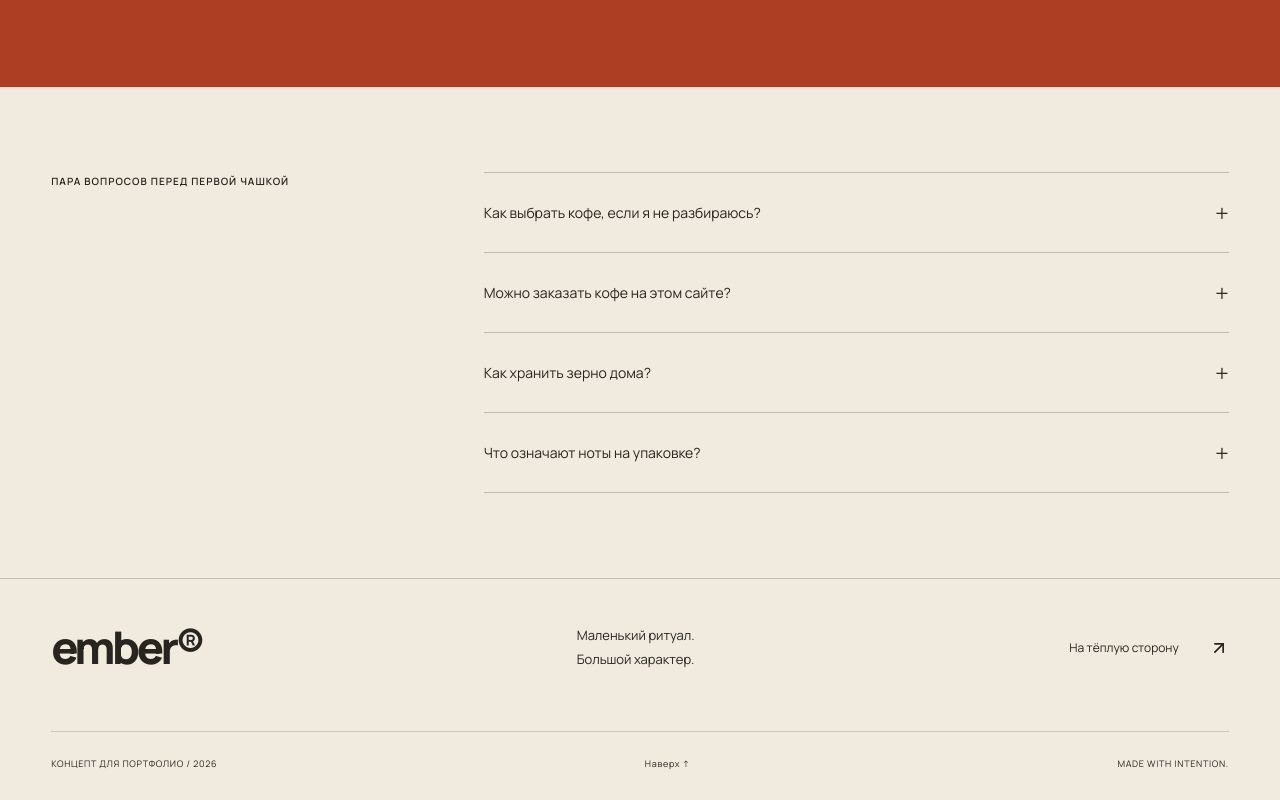
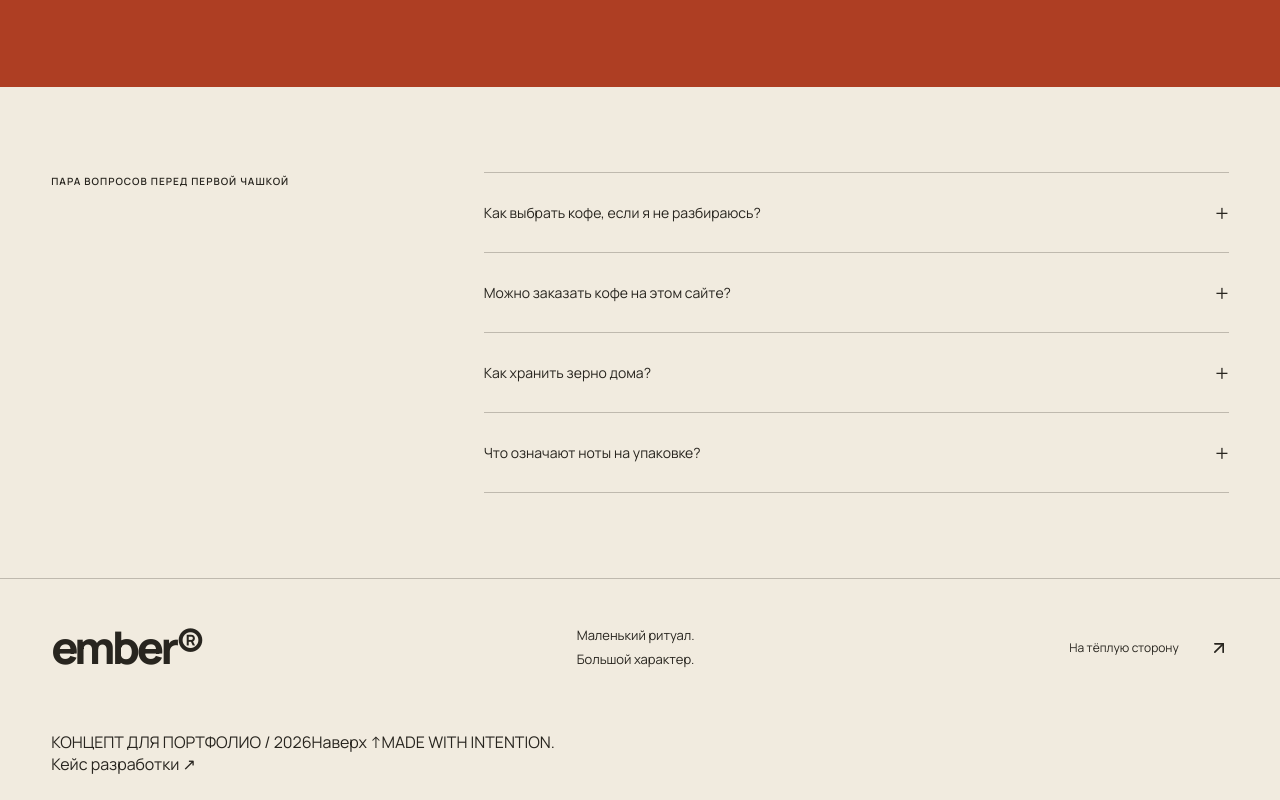
Before and after one commit to AdilSatuv/ember-coffee-landing, a Next.js app: page / in a window 1280 px wide. Shown: the part 5731-6531 px from the top of the page. Built offline with nearby package versions, Linux system fonts and the light colour scheme.

Commit message:
feat: link the public engineering case [skip ci]

```diff
--- a/components/Landing.jsx
+++ b/components/Landing.jsx
@@ -14,5 +14,5 @@ export default function Landing(){return <>
   <section className={s.roastery} id="roastery"><div className={s.roasteryImage}><img src="/images/roastery.webp" alt="Зёрна кофе в металлическом барабане обжарочной машины" width="1400" height="1000" loading="lazy"/><span>ТЕПЛО, КОТОРОЕ МЕНЯЕТ ВСЁ.</span></div><div className={s.roasteryCopy}><span className={s.eyebrow}>02 / В ОСНОВЕ — ВНИМАНИЕ</span><h2>Раскрыть вкус.<br /><em>Сохранить характер.</em></h2><p>В концепции EMBER обжарка — это поиск собственного голоса каждого зерна. Без универсальных обещаний и одной степени обжарки на всё.</p><div><Flame size={22}/><h3>Обжарка под задачу</h3><p>Фильтр и эспрессо требуют разного подхода. Начинаем с того, как ты готовишь кофе.</p></div><div><Coffee size={22}/><h3>Чашка важнее терминов</h3><p>Вкусовые ноты помогают ориентироваться. А лучший лот — тот, который нравится тебе.</p></div><small>EMBER — вымышленный бренд для портфолио. Лоты, упаковка и цены демонстрационные.</small></div></section>
   <BrewGuide/><section className={s.ritual} aria-labelledby="ritual-title"><img src="/images/ritual.webp" alt="Белая чашка кофе и свет на поверхности стола" width="1100" height="800" loading="lazy"/><div><span className={s.eyebrow}>НЕСКОЛЬКО МИНУТ ДЛЯ СЕБЯ</span><h2 id="ritual-title">Не ещё одна чашка.<br/><em>Твоя маленькая пауза.</em></h2><p>Пока вода нагревается — выбери чашку. Пока кофе раскрывается — убери экран. Попробуй напиток чуть остывшим и найди в нём то, что нравится именно тебе.</p><a href="#brew">Вернуться к рецептам ↗</a></div></section><CoffeeClub/>
   <section className={s.faq} id="questions"><span className={s.eyebrow}>ПАРА ВОПРОСОВ ПЕРЕД ПЕРВОЙ ЧАШКОЙ</span><div>{[["Как выбрать кофе, если я не разбираюсь?","Начни с любимых вкусов. Шоколад и орехи — «Тёплый берег», фрукты и цветы — «Солнечная сторона», мягкий баланс — «Длинный разговор»."],["Можно заказать кофе на этом сайте?","Это портфолио-концепт. Можно изучить каталог и подобрать вкус, но покупки и доставки здесь нет."],["Как хранить зерно дома?","В плотно закрытой упаковке, вдали от света, тепла и влаги. Молоть лучше непосредственно перед приготовлением."],["Что означают ноты на упаковке?","Это ассоциации с ароматом и вкусом кофе, а не добавленные ингредиенты. Восприятие зависит от приготовления и индивидуального вкуса."]].map(([q,a])=><details key={q}><summary>{q}<span>+</span></summary><p>{a}</p></details>)}</div></section>
-  </main><footer className={s.footer}><div><a href="#" className={s.logo}>ember®</a><p>Маленький ритуал.<br/>Большой характер.</p><a href="#coffee">На тёплую сторону <ArrowUpRight size={20}/></a></div><div><span>КОНЦЕПТ ДЛЯ ПОРТФОЛИО / 2026</span><a href="#main">Наверх ↑</a><span>MADE WITH INTENTION.</span></div></footer>
+  </main><footer className={s.footer}><div><a href="#" className={s.logo}>ember®</a><p>Маленький ритуал.<br/>Большой характер.</p><a href="#coffee">На тёплую сторону <ArrowUpRight size={20}/></a></div><div><span>КОНЦЕПТ ДЛЯ ПОРТФОЛИО / 2026</span><a href="#main">Наверх ↑</a><span>MADE WITH INTENTION.</span></div><a href="/case-study/">Кейс разработки ↗</a></footer>
 </>;}
```
